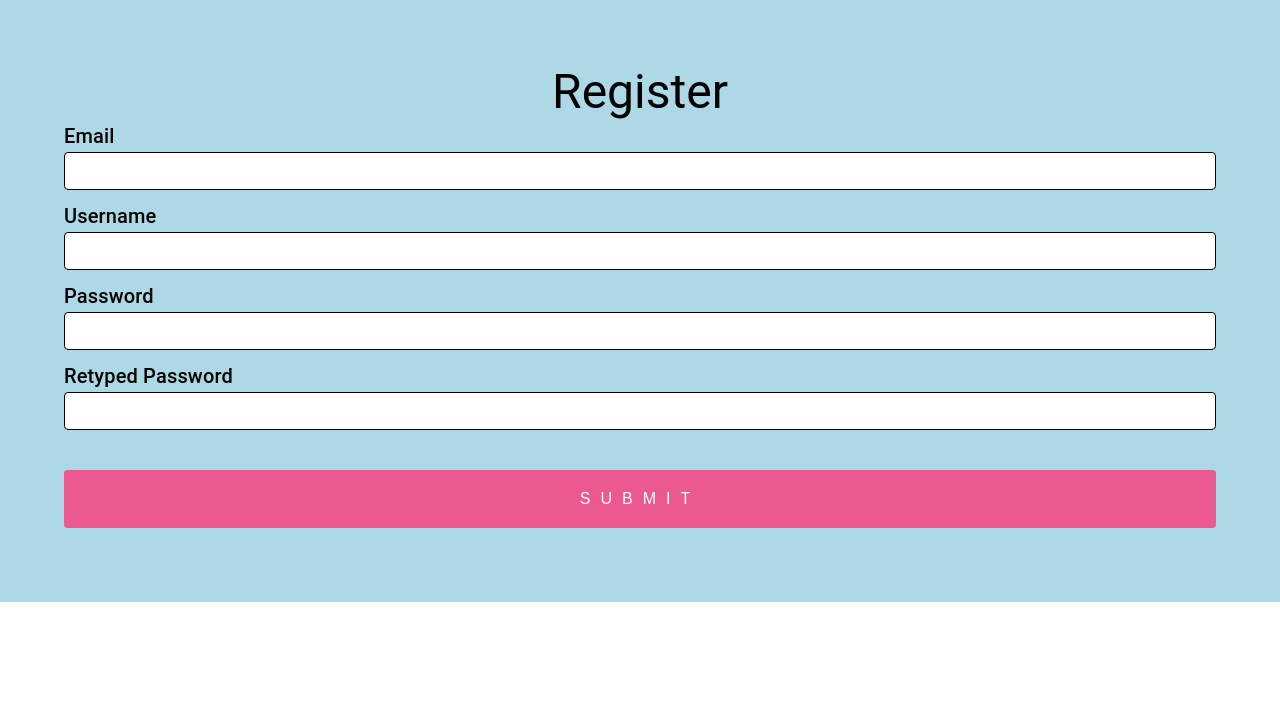
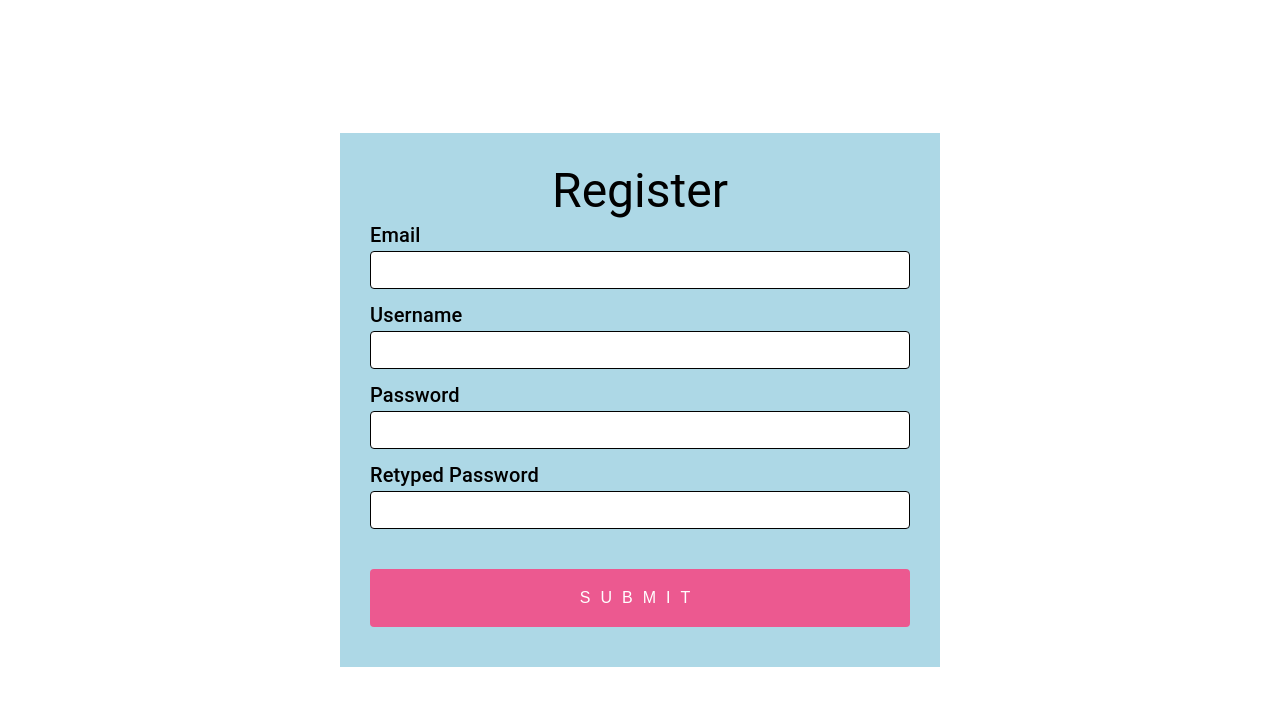
Before and after one commit to TNKStore/AWAD-19KTPM3-Project, a React (Create React App) app in the folder client/: page /register in a window 1280 px wide. Shown: the top 706 px of the page. Built offline with nearby package versions, Linux system fonts and the light colour scheme.

Commit message:
fix UI register

```diff
--- a/client/src/pages/register.jsx
+++ b/client/src/pages/register.jsx
@@ -32,7 +32,8 @@ export default function RegisterPage() {
   const watchPassword = watch("password");
 
   return (
-    <Box sx={{ maxWidth: "xs" }}>
+    <Box sx={{ display: 'flex', alignItems:'center', justifyContent: 'center', height: '100vh' }}>
+      <div style={{maxWidth: "600px", width: '100%'}}>
         <form onSubmit={handleSubmit(onSubmit)}>
           <Typography
             variant="h3"
@@ -80,6 +81,7 @@ export default function RegisterPage() {
           )}
           <input type="submit" />
         </form>
+      </div>
     </Box>
   );
 }
```
Lines whose indentation alone changed are shown as unchanged.
